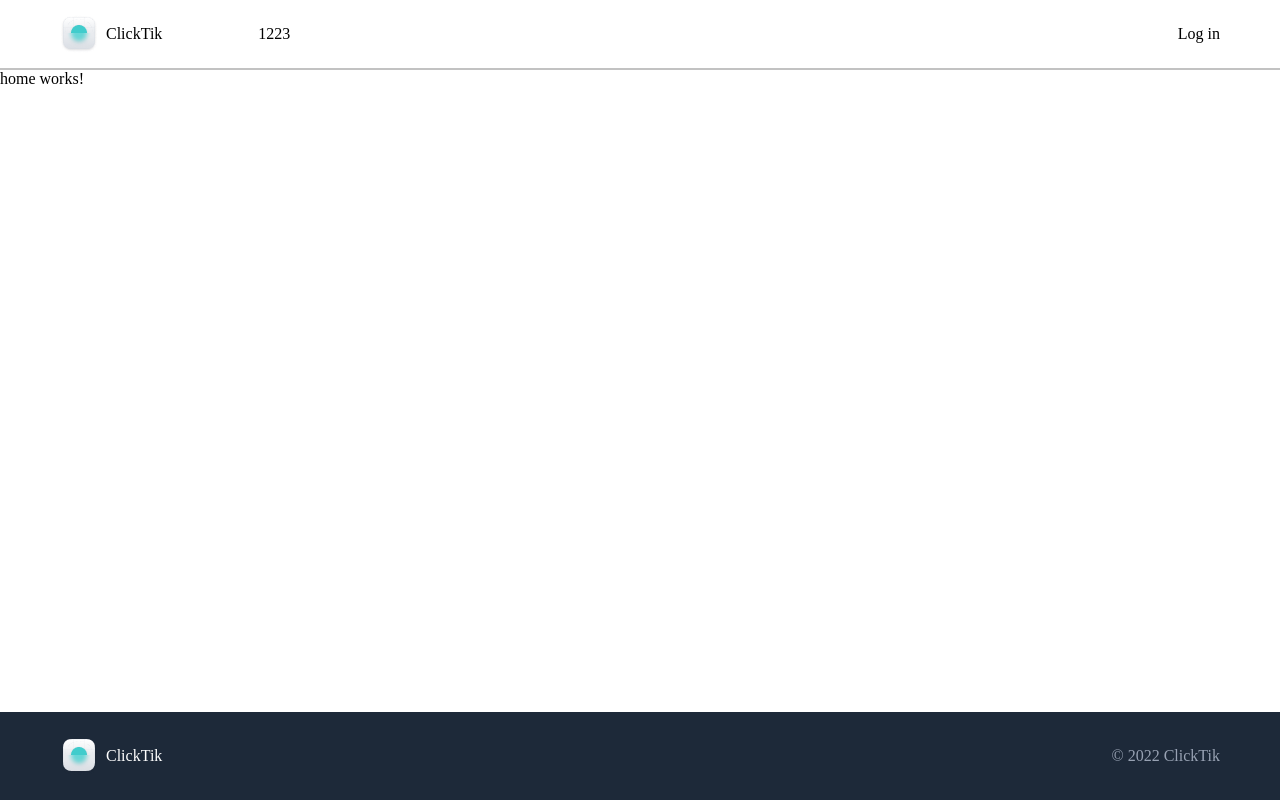
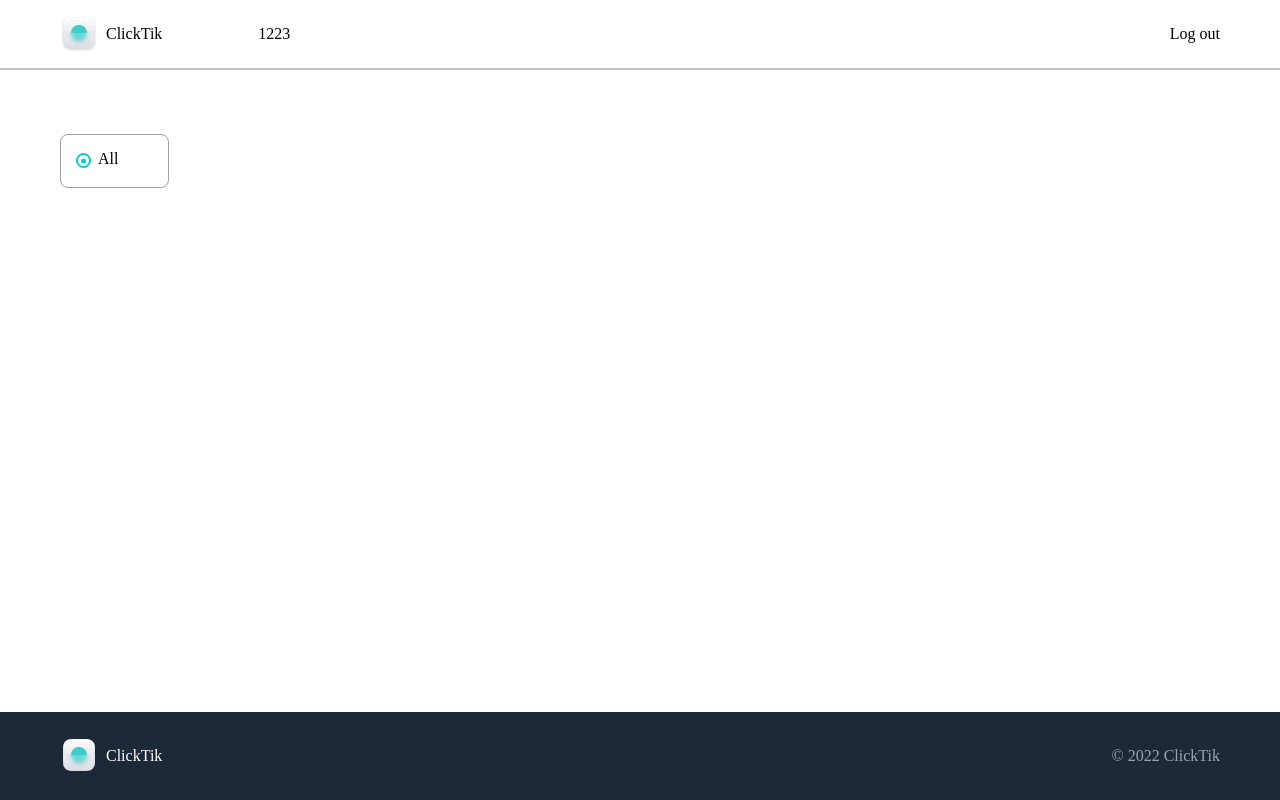
Before and after one commit to Ahmadsaidnouh/pleny, an Angular app: page /home in a window 1280 px wide. Built offline with nearby package versions, Linux system fonts and the light colour scheme; no server answers; sample sign-in values are in the browser's storage.

Commit message:
added categories in home

```diff
--- a/src/app/home/home.component.css
+++ b/src/app/home/home.component.css
@@ -0,0 +1,47 @@
+.categories-container {
+    border: 0.5px solid rgba(66, 66, 66, 0.5);
+    border-radius: 8px;
+    padding: 15px 50px 15px 10px;
+}
+
+/* Hide the default radio button */
+input[type="radio"] {
+    appearance: none;
+    -webkit-appearance: none;
+    -moz-appearance: none;
+    width: 15px;
+    height: 15px;
+    border-radius: 50%;
+    border: 2px solid #00cfcf;
+    /* Border color */
+    outline: none;
+    cursor: pointer;
+    position: relative;
+    background-color: white;
+    /* Background color */
+}
+
+/* Create the inner dot */
+input[type="radio"]::before {
+    content: '';
+    width: 5px;
+    height: 5px;
+    border-radius: 50%;
+    background: #00cfcf;
+    /* Dot color */
+    position: absolute;
+    top: 50%;
+    left: 50%;
+    transform: translate(-59%, -49%) scale(0);;
+    transition: transform 0.2s ease;
+}
+
+/* Scale the dot on selection */
+input[type="radio"]:checked::before {
+    transform: translate(-59%, -49%) scale(1);
+}
+
+/* Optional: Add hover effect */
+input[type="radio"]:hover {
+    border-color: #00cfcf;
+}
--- a/src/app/home/home.component.html
+++ b/src/app/home/home.component.html
@@ -1 +1,23 @@
-<p>home works!</p>
+<section class="main-padding mt-5 pt-3 pb-4">
+<div class="d-flex">
+    <div class="categories-container">
+        <form>
+            <div *ngFor="let category of categories" class="d-flex flex-column gap-3 mb-1">
+              <label class="d-flex align-items-center gap-1">
+                <input
+                  type="radio"
+                  name="category"
+                  [value]="category.slug"
+                  (change)="onCategoryChange(category.slug)"
+                  [checked]="selectedCategory === category.slug"
+                />
+                {{ category.name }}
+              </label>
+            </div>
+          </form>
+    </div>
+    <div class="products-container">
+
+    </div>
+</div>
+</section>
--- a/src/app/home/home.component.ts
+++ b/src/app/home/home.component.ts
@@ -1,4 +1,5 @@
 import { Component } from '@angular/core';
+import { ProductService } from '../services/product.service';
 
 @Component({
   selector: 'app-home',
@@ -6,5 +7,43 @@ import { Component } from '@angular/core';
   styleUrl: './home.component.css'
 })
 export class HomeComponent {
+  categories: any[] = [
+    {name: "All", slug: ""}
+  ];
+  selectedCategory: string = '';
 
+  productsToDisplay: any[] = []
+
+  constructor(private productService: ProductService) {}
+
+  ngOnInit(): void {
+    // Fetch categories on initialization
+    this.productService.getAllCategories().subscribe((response) => {
+      this.categories.push(...response)
+      console.log("cat = ", this.categories);
+    });
+
+    this.productService.getAllProducts().subscribe((response) => {
+      this.productsToDisplay = response
+      console.log("productsToDisplay = ", this.productsToDisplay);
+    });
+  }
+
+  onCategoryChange(category: string): void {
+    this.selectedCategory = category;
+    console.log("Category = ", this.selectedCategory);
+
+    if (this.selectedCategory != "") {
+      this.productService.getProductsByCategory(category).subscribe((response) => {
+        this.productsToDisplay = response
+        console.log("productsToDisplay = ", this.productsToDisplay);
+      });
+    }
+    else {
+      this.productService.getAllProducts().subscribe((response) => {
+        this.productsToDisplay = response
+        console.log("productsToDisplay = ", this.productsToDisplay);
+      });
+    }
+  }
 }
--- a/src/app/navbar/navbar.component.html
+++ b/src/app/navbar/navbar.component.html
@@ -9,6 +9,7 @@
                 <span class="cursor-pointer">1223</span>
             </div>
         </div>
-        <span class="cursor-pointer">Log in</span>
+        <span *ngIf="!isLoggedIn" class="cursor-pointer">Log in</span>
+        <span *ngIf="isLoggedIn" (click)="logOut()" class="cursor-pointer">Log out</span>
     </div>
 </div>
--- a/src/app/navbar/navbar.component.ts
+++ b/src/app/navbar/navbar.component.ts
@@ -1,4 +1,5 @@
 import { Component } from '@angular/core';
+import { AuthService } from '../services/auth.service';
 
 @Component({
   selector: 'app-navbar',
@@ -6,5 +7,23 @@ import { Component } from '@angular/core';
   styleUrl: './navbar.component.css'
 })
 export class NavbarComponent {
+  user: any;
+  isLoggedIn: boolean = false;
 
+  constructor(private auth: AuthService) { }
+  ngOnInit(): void {
+    this.auth.userData.subscribe(() => {
+      if (this.auth.userData.getValue() != null) {
+        this.isLoggedIn = true;
+        this.user = this.auth.userData.getValue();
+      }
+      else {
+        this.isLoggedIn = false;
+      }
+    })
+  }
+
+  logOut() {
+    this.auth.logOut();
+  }
 }
--- a/src/app/services/auth.service.ts
+++ b/src/app/services/auth.service.ts
@@ -35,4 +35,13 @@ export class AuthService {
     console.log("user = "+ user);
     this.userData.next(user);
   }
+
+  logOut() {
+    // let currentComponentName = this._Router.url.replace("/","")
+    // console.log("link = " + currentComponentName);
+    localStorage.removeItem("userData")
+    this.userData.next(null);
+    this._Router.navigate(["login"]);
+    // if (currentComponentName == "settings" ....)
+  }
 }
--- /dev/null
+++ b/src/app/services/product.service.ts
@@ -0,0 +1,61 @@
+import { Injectable } from '@angular/core';
+import { HttpClient } from '@angular/common/http';
+import { BehaviorSubject, Observable } from 'rxjs';
+import { map } from 'rxjs/operators';
+
+@Injectable({
+  providedIn: 'root'
+})
+export class ProductService {
+  private apiUrl = 'https://dummyjson.com/products';
+  private productsSubject = new BehaviorSubject<any[]>([]);
+  public productsToDisplay = this.productsSubject.asObservable();
+
+  constructor(private http: HttpClient) {}
+
+  // // Fetch all products
+  // getAllProducts(): void {
+  //   this.http.get<any>(this.apiUrl)
+  //     .pipe(map(response => response.products))
+  //     .subscribe(products => this.productsSubject.next(products));
+  // }
+  // Fetch all products
+  getAllProducts(): Observable<any>  {
+    return this.http.get<any>(this.apiUrl);
+  }
+
+  // Fetch a single product by ID
+  getProductById(id: number): Observable<any> {
+    return this.http.get<any>(`${this.apiUrl}/${id}`);
+  }
+
+  // Search products
+  searchProducts(query: string): Observable<any> {
+    return this.http.get<any>(`${this.apiUrl}/search`, { params: { q: query } })
+      .pipe(map(response => response.products));
+  }
+
+  // Fetch products with pagination
+  getProductsWithPagination(limit: number, skip: number, select?: string): Observable<any>  {
+    const params: any = { limit: limit.toString(), skip: skip.toString() };
+    if (select) {
+      params.select = select;
+    }
+    return this.http.get<any>(this.apiUrl, { params });
+  }
+
+  // Fetch all product categories
+  getAllCategories(): Observable<any[]> {
+    return this.http.get<any[]>('https://dummyjson.com/products/categories');
+  }
+
+  // Fetch product category list
+  getCategoryList(): Observable<any> {
+    return this.http.get<any>('https://dummyjson.com/products/category-list');
+  }
+
+  // Fetch products by category
+  getProductsByCategory(category: string): Observable<any>  {
+    return this.http.get<any>(`https://dummyjson.com/products/category/${category}`);
+  }
+}
```
